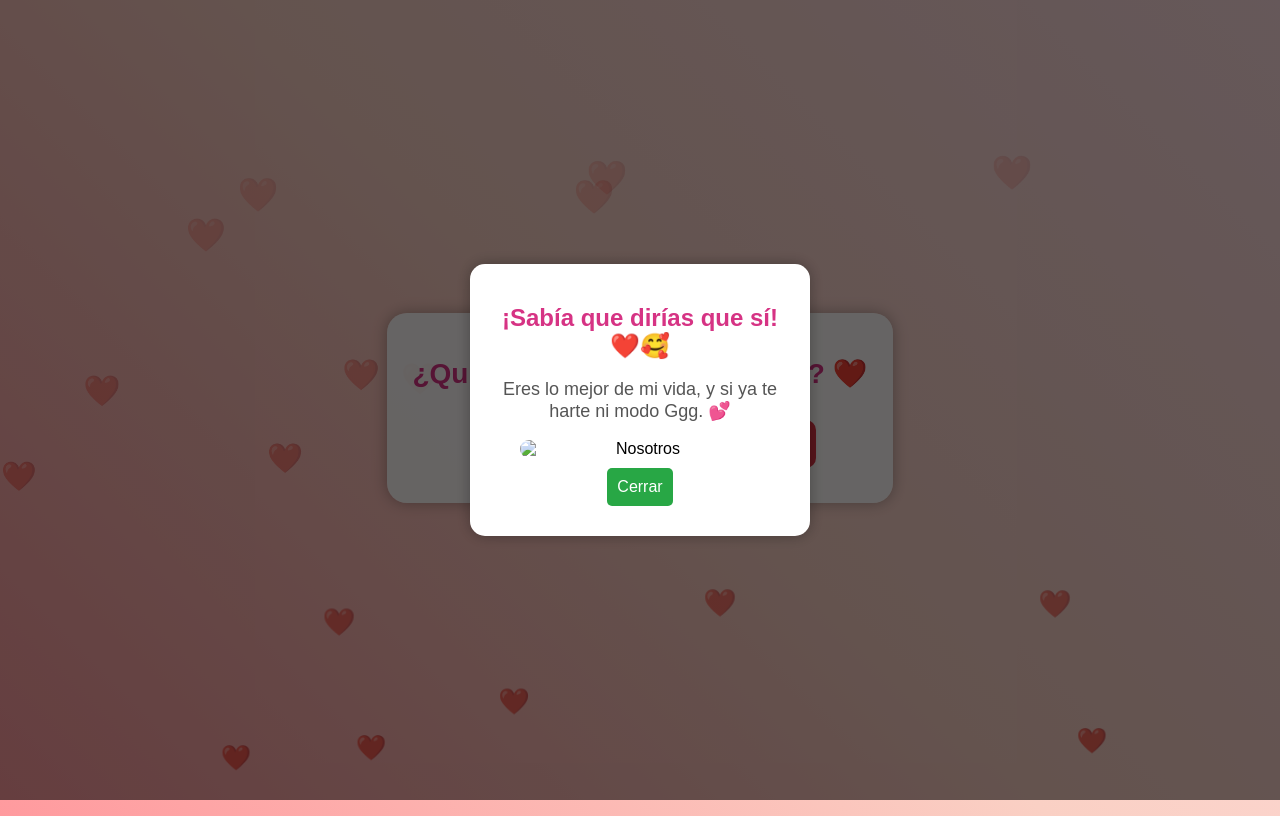
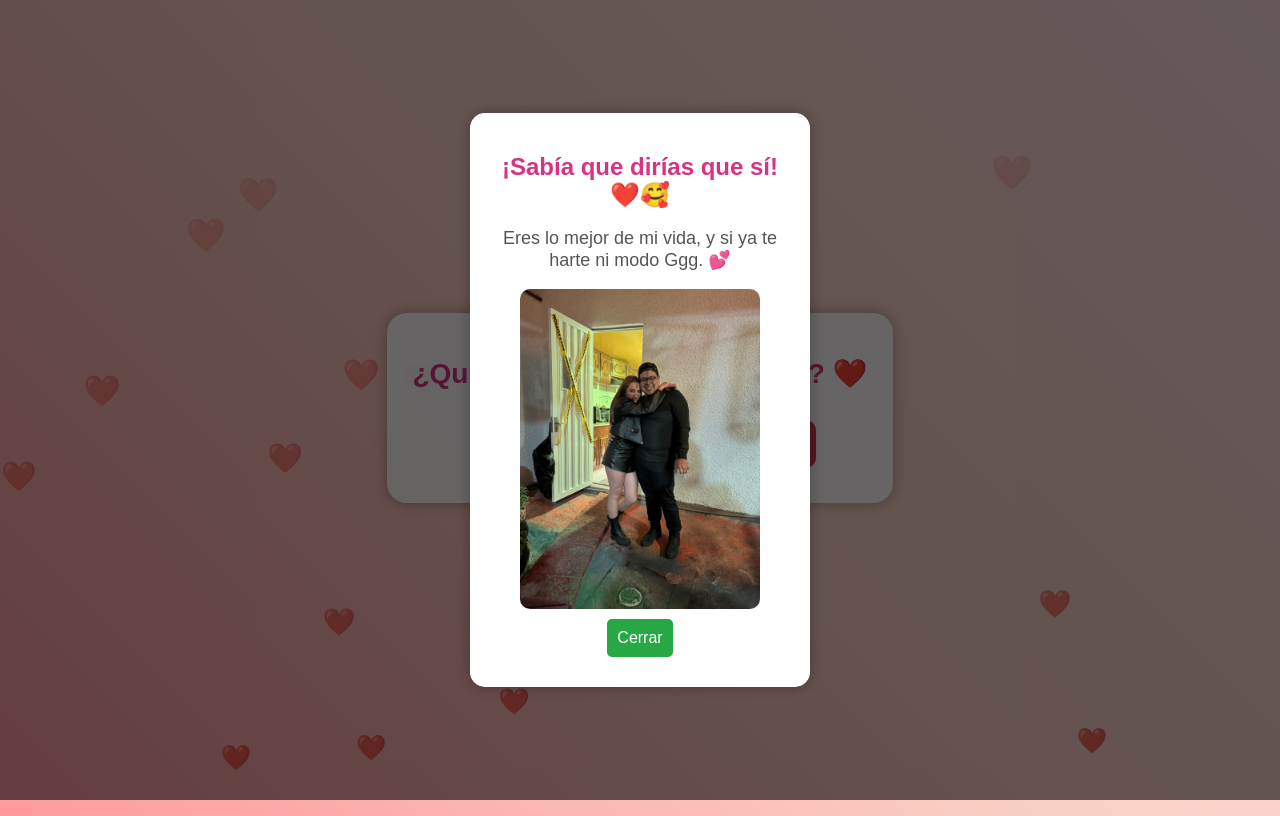
Before and after one commit to Chivaoscar101/ChivaOscar.github.io, a plain HTML site: page index.html in a window 1280 px wide. Both pictures are taken after a click on the button "Sí 💖". Drawn offline with Linux system fonts and the light colour scheme.

Commit message:
Update index.html

```diff
--- a/index.html
+++ b/index.html
@@ -21,7 +21,7 @@
             <h2>¡Sabía que dirías que sí! ❤️🥰</h2>
             <p>Eres lo mejor de mi vida, y si ya te harte ni modo Ggg. 💕</p>
             <div class="image-container">
-                <img src="img/OpcyMon.jpeg" alt="Nosotros" class="modal-image">
+                <img src="img/OpcyMon.jpg" alt="Nosotros" class="modal-image">
             </div>
             <button onclick="cerrarModal()">Cerrar</button>
         </div>
```
